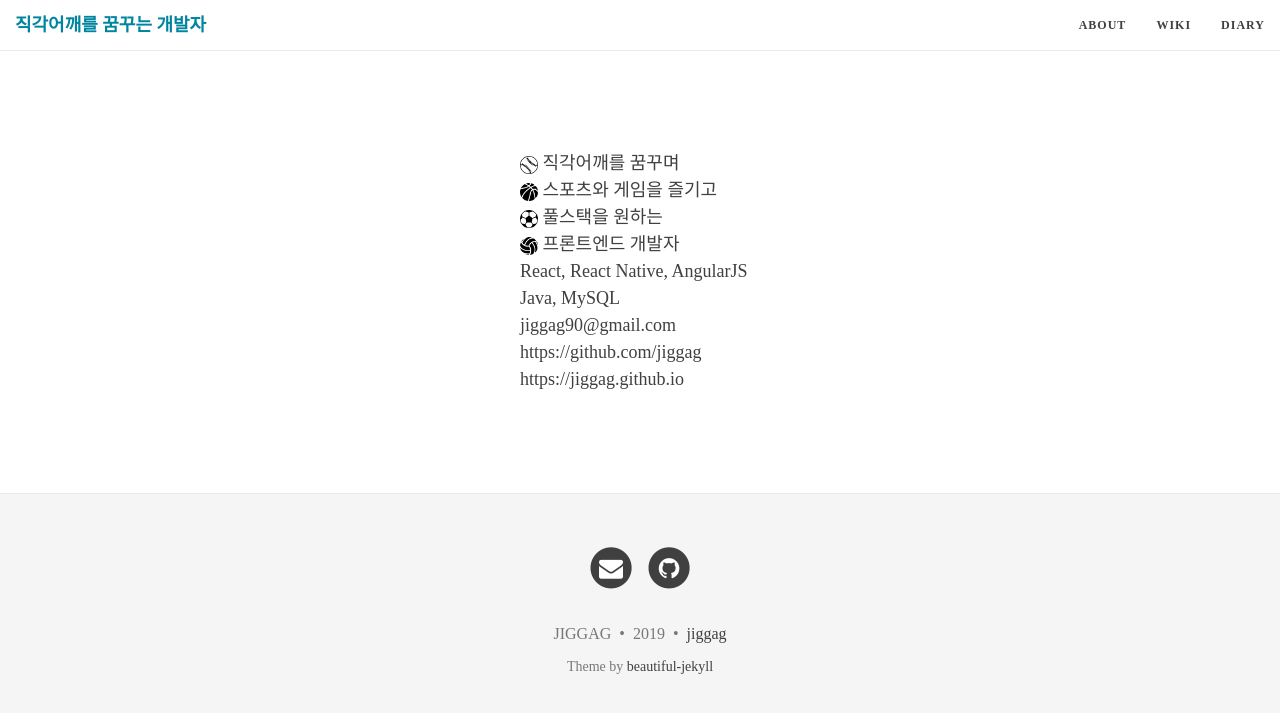
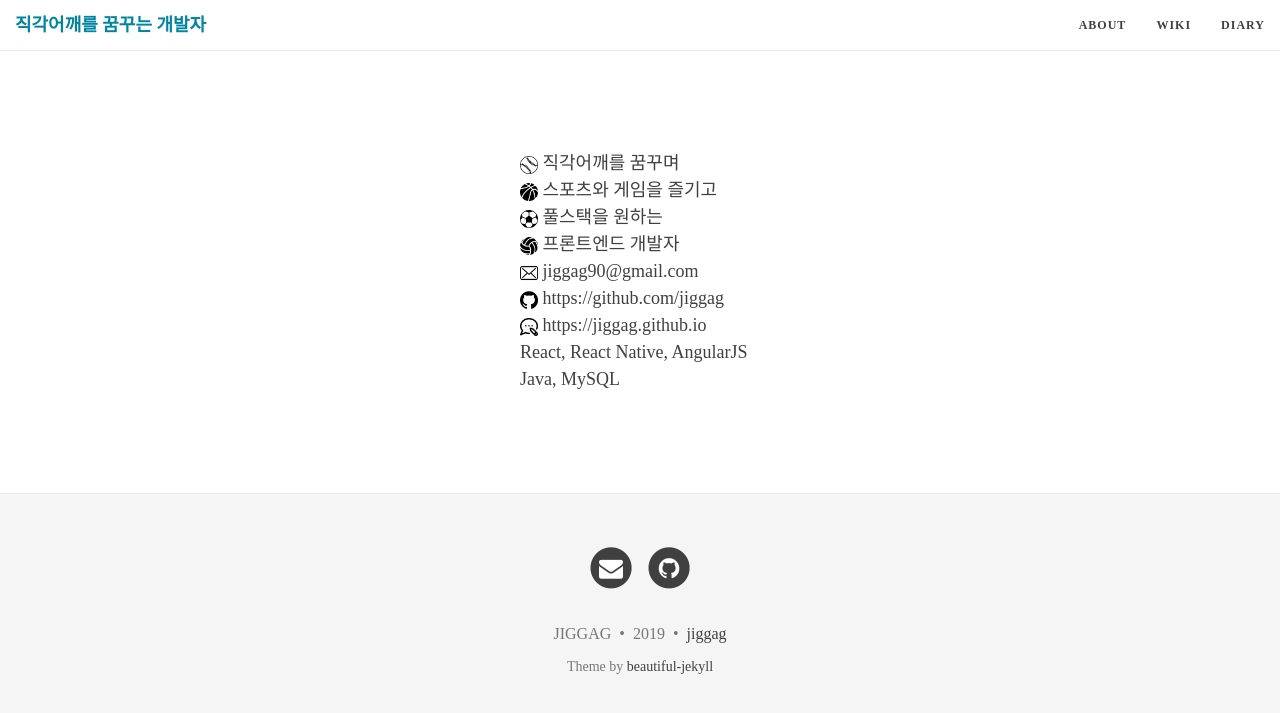
Before and after one commit to jiggag/jiggag.github.io, a Jekyll site: the page built from about.md, in a window 1280 px wide. Shown: the top 713 px of the page. Built offline with Jekyll 4.4.1, drawn with Linux system fonts in a browser that asks for light colours; nearby versions of some CDN libraries.

Commit message:
Update about.md

```diff
--- a/about.md
+++ b/about.md
@@ -6,9 +6,9 @@ layout: page
   <p><img src="/img/basketball.png" /> 스포츠와 게임을 즐기고</p>
   <p><img src="/img/football.png" /> 풀스택을 원하는</p>
   <p><img src="/img/volleyball.png" /> 프론트엔드 개발자</p>
+  <p><img src="/img/envelope.png" /> jiggag90@gmail.com</p>
+  <p><img src="/img/github.png" /> https://github.com/jiggag</p>
+  <p><img src="/img/blog.png" /> https://jiggag.github.io</p>
   <p>React, React Native, AngularJS</p>
   <p>Java, MySQL</p>
-  <p>jiggag90@gmail.com</p>
-  <p>https://github.com/jiggag</p>
-  <p>https://jiggag.github.io</p>
 </div>
```
